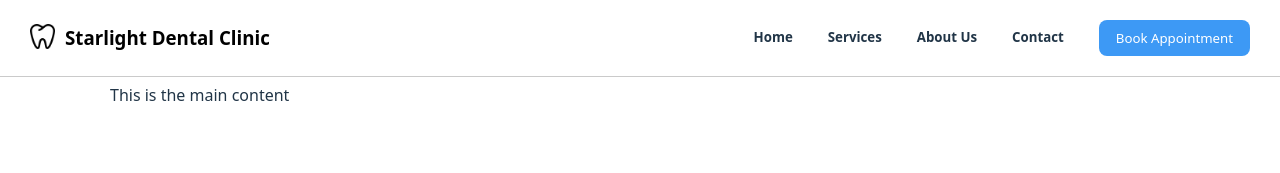
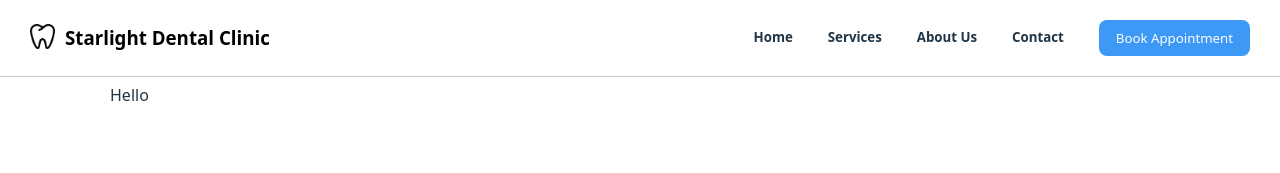
Before and after one commit to arohao/SEG3125-Service-Site, a React (Vite) app in the folder vite-service-site/: page / in a window 1280 px wide. Shown: the top 173 px of the page. Built offline with nearby package versions, Linux system fonts and the light colour scheme.

Commit message:
Change file structure

```diff
--- a/vite-service-site/package.json
+++ b/vite-service-site/package.json
@@ -11,7 +11,8 @@
   },
   "dependencies": {
     "react": "^19.1.0",
-    "react-dom": "^19.1.0"
+    "react-dom": "^19.1.0",
+    "react-router-dom": "^7.6.2"
   },
   "devDependencies": {
     "@eslint/js": "^9.25.0",
--- /dev/null
+++ b/vite-service-site/src/App.jsx
@@ -0,0 +1,17 @@
+import './styles/App.css'
+import { BrowserRouter, Routes, Route } from 'react-router-dom';
+import Home from './pages/Home';
+import Nav from './components/Nav';
+
+function App() {
+  return (
+    <BrowserRouter>
+      <Nav />
+      <Routes>
+        <Route path="/" element={<Home />} />
+      </Routes>
+    </BrowserRouter>
+  )
+}
+
+export default App
--- a/vite-service-site/src/app/App.jsx
+++ /dev/null
@@ -1,11 +0,0 @@
-import './App.css'
-
-function App() {
-  return (
-    <main>
-      <p>This is the main content</p>
-    </main>
-  )
-}
-
-export default App
--- a/vite-service-site/src/components/Nav.jsx
+++ b/vite-service-site/src/components/Nav.jsx
@@ -1,13 +1,14 @@
-import '../app/App.css';
+import { Link } from 'react-router-dom';
+import '../styles/App.css';
 import logo from '../assets/logo.png';
 
 function Nav() {
   return (
     <nav>
-      <a className='logo-group' href='../../index.html'>
+      <Link className='logo-group' to='/'>
         <img src={logo} className='logo' alt='logo' />
         <h3>Starlight Dental Clinic</h3>
-      </a>
+      </Link>
       <div className='links-group'>
         <h5>Home</h5>
         <h5>Services</h5>
--- a/vite-service-site/src/main.jsx
+++ b/vite-service-site/src/main.jsx
@@ -1,13 +1,12 @@
-import { StrictMode } from 'react'
-import { createRoot } from 'react-dom/client'
-import './index.css'
-import App from './app/App.jsx'
+import { StrictMode } from 'react';
+import { createRoot } from 'react-dom/client';
+import './styles/index.css';
+import App from './App.jsx';
 import Nav from './components/Nav.jsx';
 
 
 createRoot(document.getElementById('root')).render(
   <StrictMode>
-    <Nav />
     <App />
   </StrictMode>,
 )
--- /dev/null
+++ b/vite-service-site/src/pages/Home.jsx
@@ -0,0 +1,9 @@
+function Home() {
+  return (
+    <main>
+      <p>Hello</p>
+    </main>
+  );
+}
+
+export default Home;
```
Also changed, not shown: vite-service-site/src/styles/App.css (renamed from vite-service-site/src/app/App.css), vite-service-site/src/styles/index.css (renamed from vite-service-site/src/index.css), 1 other file (tests, documents, lock files or other folders).
